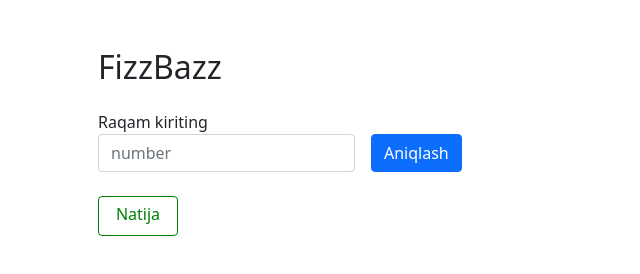
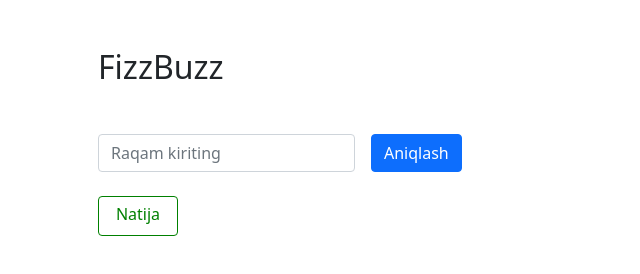
Before and after one commit to Shamsiddinxon/FizzBuzz, a plain HTML site: page index.html in a window 1280 px wide. Shown: the whole page, without its empty margins (0-640 px from the left). Drawn offline with nearby package versions, Linux system fonts and the light colour scheme.

Commit message:
add correction to html

```diff
--- a/index.html
+++ b/index.html
@@ -8,21 +8,21 @@
     <link href="https://cdn.jsdelivr.net/npm/bootstrap@5.1.3/dist/css/bootstrap.min.css" rel="stylesheet"
         integrity="sha384-1BmE4kWBq78iYhFldvKuhfTAU6auU8tT94WrHftjDbrCEXSU1oBoqyl2QvZ6jIW3" crossorigin="anonymous">
     <link rel="stylesheet" href="./css/main.css">
-    <title>Document</title>
+    <title>FizzBuzz</title>
 </head>
 
 <body>
     <div class="container">
         <form class="form form-inline ">
             <div class="form-group mb-2">
-                <h2 class="heading m-3 mb-4 mt-5">FizzBazz</h2>
+                <h2 class="heading m-3 mb-4 mt-5">FizzBuzz</h2>
 
             </div>
 
             <div class="d-flex">
                 <div class="form-group mx-sm-3 mb-2">
-                    <label for="inputnumber" class="sr-only">Raqam kiriting</label>
-                    <input type="number" class="form__input form-control" id="inputnumber" placeholder="number">
+                    <label for="inputnumber" class="sr-only"></label>
+                    <input type="number" class="form__input form-control" id="inputnumber" placeholder="Raqam kiriting">
                   </div>
                   <button type="submit" class="btn btn-primary mb-2 h-50 mt-auto">Aniqlash</button>
             </div>
--- a/js/main.js
+++ b/js/main.js
@@ -12,11 +12,11 @@ elForm.addEventListener('submit', function(evt) {
     if (inputValue === 0) {
         elResult.textContent = `${inputValue}`;
     }  else if (inputValue % 3 === 0 && inputValue % 5 === 0)  {
-        elResult.textContent = "FizzBazz";
+        elResult.textContent = "FizzBuzz";
     } else if (inputValue % 3 === 0) {
         elResult.textContent = "Fizz";
     } else if (inputValue % 5 === 0) {
-        elResult.textContent = "Bazz";
+        elResult.textContent = "Buzz";
     } else {
         elResult.textContent = `${inputValue}`;
     }
```
